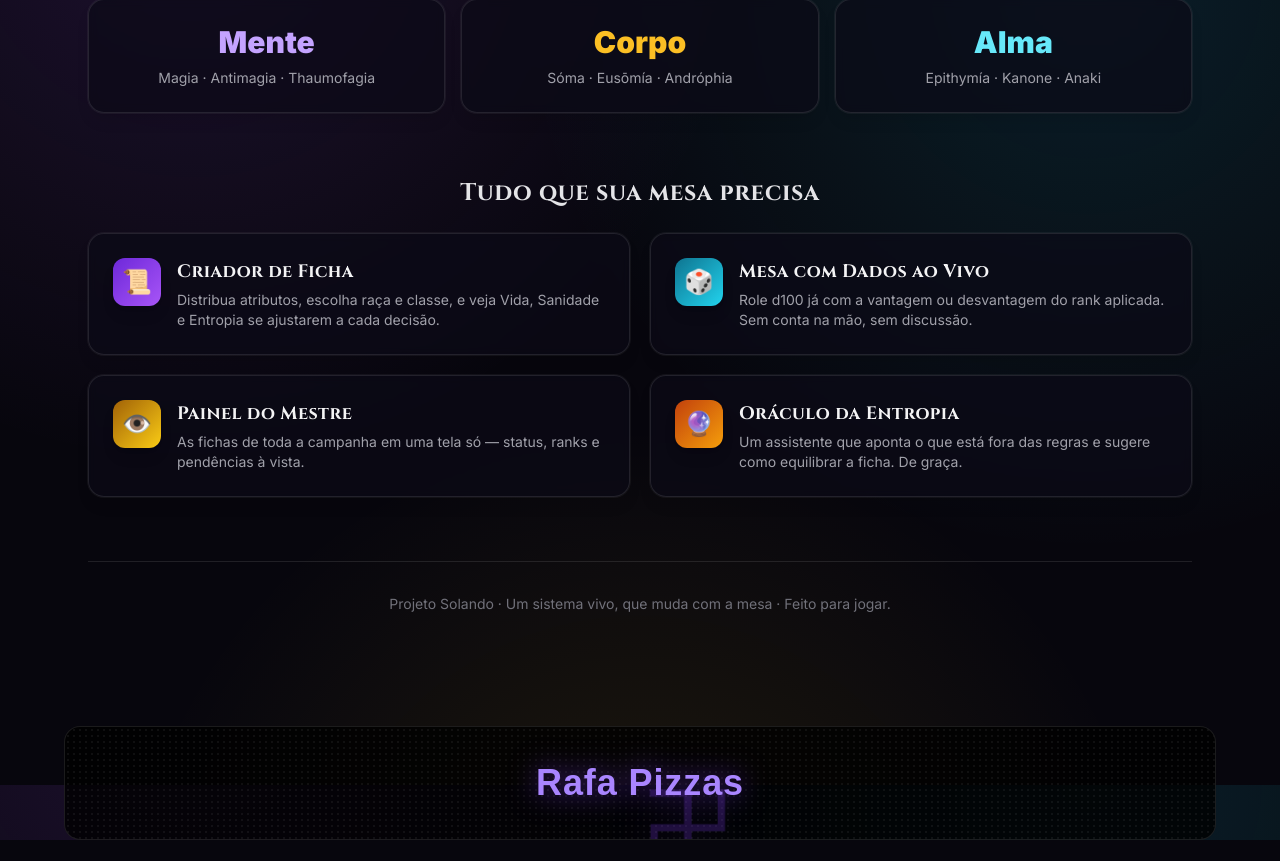
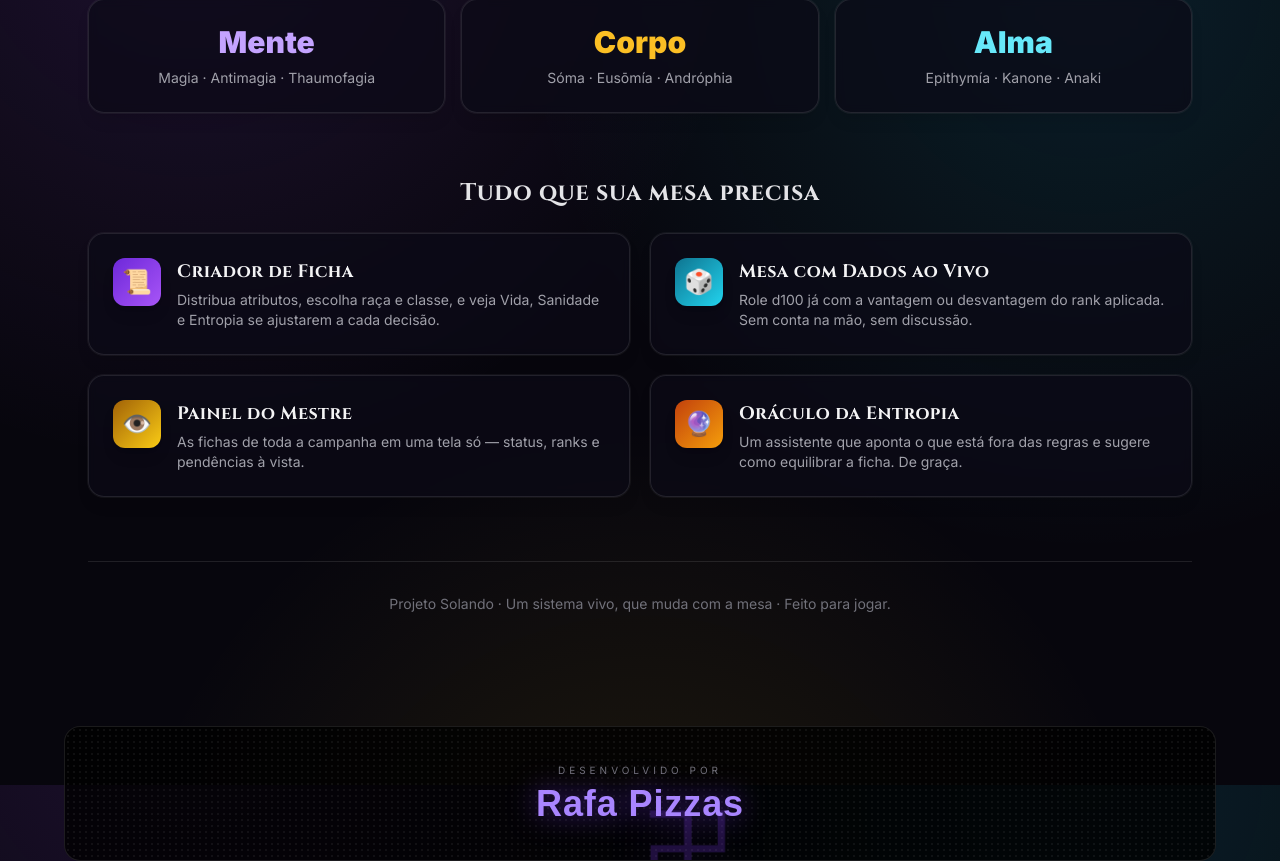
Before and after one commit to Rafapizzas/Solando-Project, a Next.js app: page / in a window 1280 px wide. Shown: the part 815-1676 px from the top of the page. Before the commit the page ends 1655 px from the top, so only its background shows below. Built offline with nearby package versions, Linux system fonts and the light colour scheme; no server answers; a web font is replaced by a local one.

Commit message:
feat(sig): adiciona rotulo 'Desenvolvido por' na assinatura da home

```diff
--- a/src/components/DevSignature.tsx
+++ b/src/components/DevSignature.tsx
@@ -19,9 +19,12 @@ export function DevSignature() {
   if (isHome) {
     return (
       <footer className="mt-12">
-        <div className="sig-shine relative mx-auto flex max-w-6xl items-center justify-center overflow-hidden rounded-2xl border border-white/10 bg-black/80 px-4 py-9">
+        <div className="sig-shine relative mx-auto flex max-w-6xl flex-col items-center justify-center gap-1.5 overflow-hidden rounded-2xl border border-white/10 bg-black/80 px-4 py-9">
           {/* Textura de meio-tom (mangá) */}
           <div className="halftone pointer-events-none absolute inset-0 opacity-[0.06]" />
+          <span className="relative text-[10px] uppercase tracking-[0.4em] text-zinc-500">
+            Desenvolvido por
+          </span>
           {/* Assinatura = kanji 卍解 (Bankai) ATRÁS + lettering "Rafa Pizzas" na frente */}
           <div className="relative flex items-center justify-center">
             <motion.span
```
